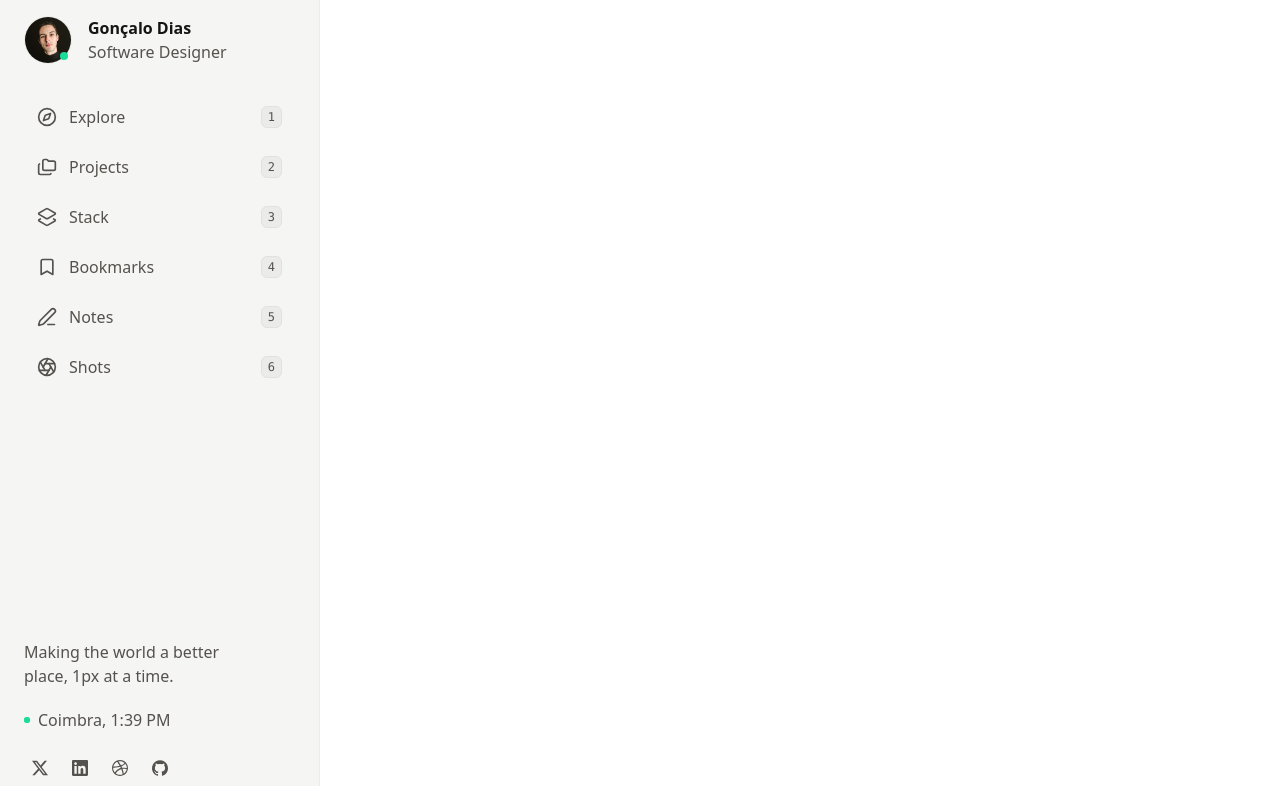
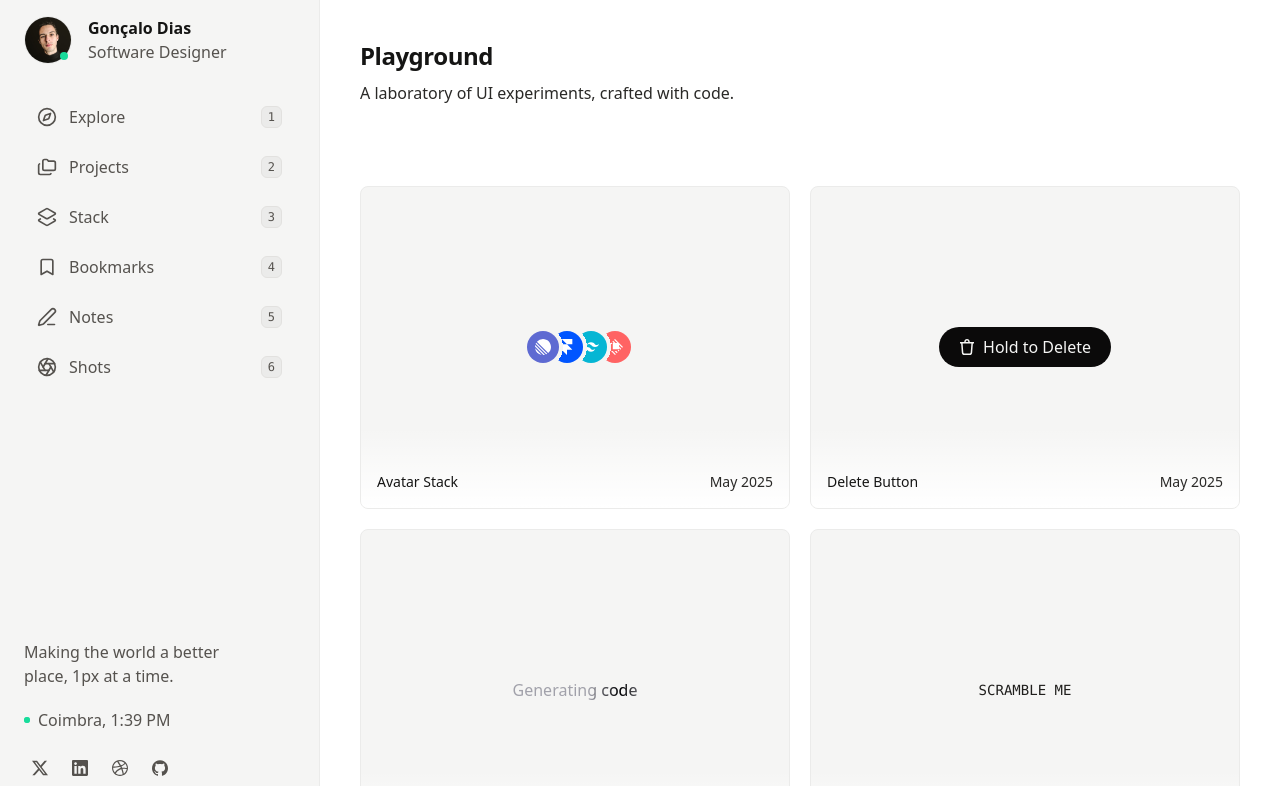
Before and after one commit to zalodias/zalodias, a Next.js app: page /playground in a window 1280 px wide. Shown: the top 786 px of the page. Built offline with nearby package versions, Linux system fonts and the light colour scheme.

Commit message:
🐛 Add missing flex class to body

```diff
--- a/app/layout.tsx
+++ b/app/layout.tsx
@@ -23,7 +23,7 @@ export const metadata: Metadata = {
 export default function Layout({ children }: PropsWithChildren) {
   return (
     <html lang="en" className="scroll-smooth">
-      <body className="bg-background-neutral-default text-foreground-neutral-default min-h-dvh flex-col antialiased lg:flex-row lg:overscroll-none">
+      <body className="bg-background-neutral-default text-foreground-neutral-default flex min-h-dvh flex-col antialiased lg:flex-row lg:overscroll-none">
         <Header />
         <Footer />
         <Sidebar />
```
